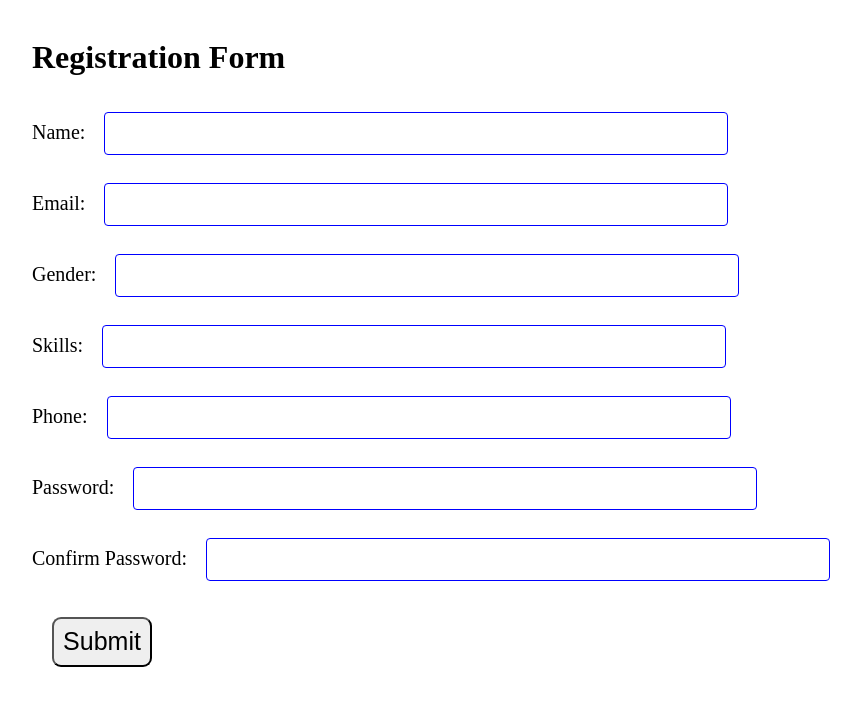
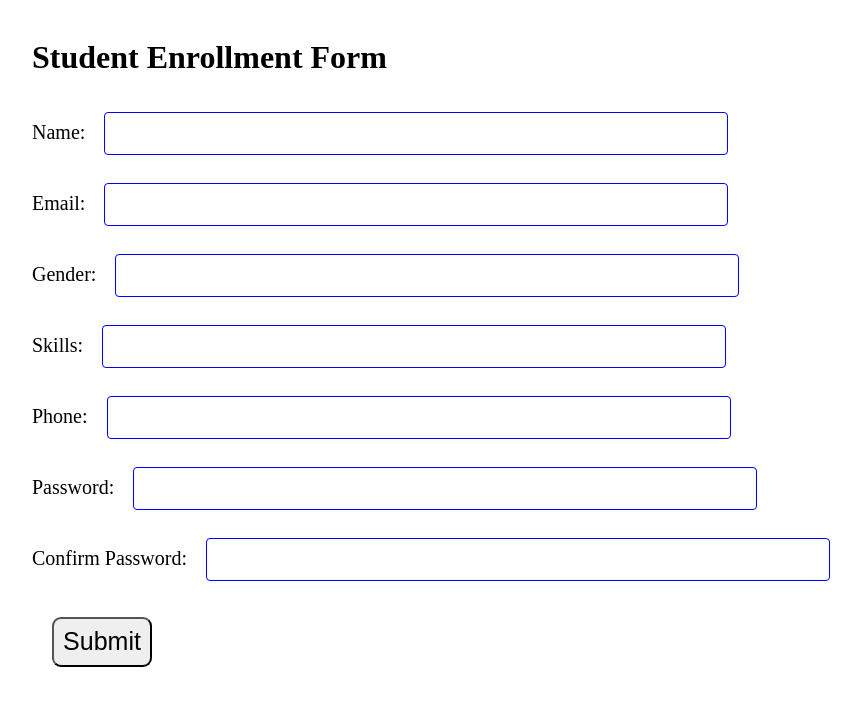
Before and after one commit to Bhawana34385/LGMVIP-Web2, a plain HTML site: page registration from task/index.html in a window 1280 px wide. Shown: the whole page, without its empty margins (26-887 px from the left). Drawn offline with Linux system fonts and the light colour scheme.

Commit message:
Update index.html

```diff
--- a/registration from task/index.html
+++ b/registration from task/index.html
@@ -5,13 +5,13 @@
     <meta charset="UTF-8">
     <meta name="viewport" content="width=device-width, initial-scale=1.0">
     <meta http-equiv="X-UA-Compatible" content="ie=edge">
-    <title>JavaScript Form Validation</title>
+    <title>Registration Form</title>
     <link rel="stylesheet" href="style.css">
 
 </head>
 
 <body>
-    <h1>Registration Form</h1>
+    <h1>Student Enrollment Form</h1>
     <form aciton ="/myaction.php" name="myForm" onsubmit="return validateForm()" method="post">
         <div class="formdesign" id="name">
             Name: <input type="text" name="fname" required><b><span class="formerror"> </span></b>
```
